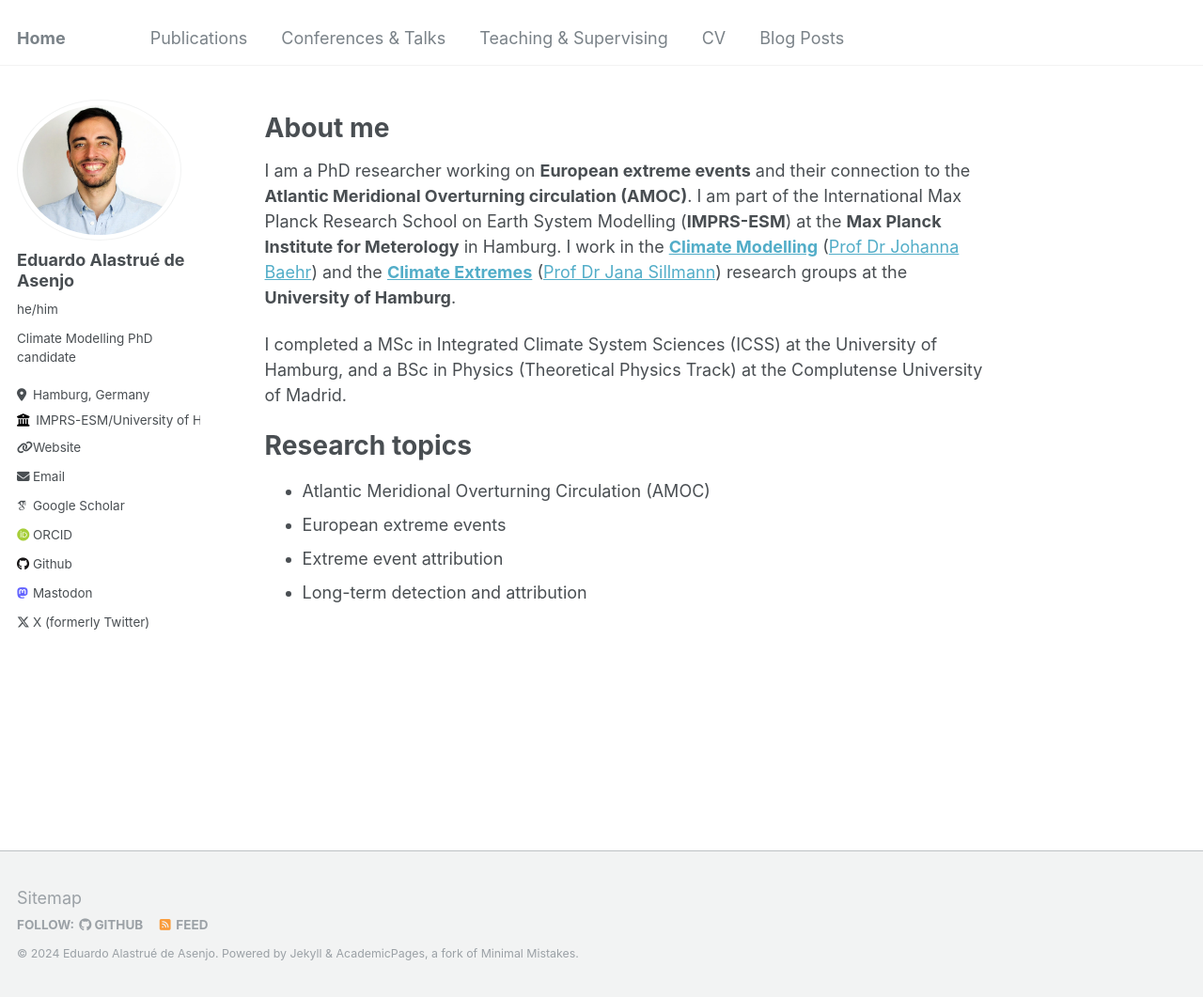
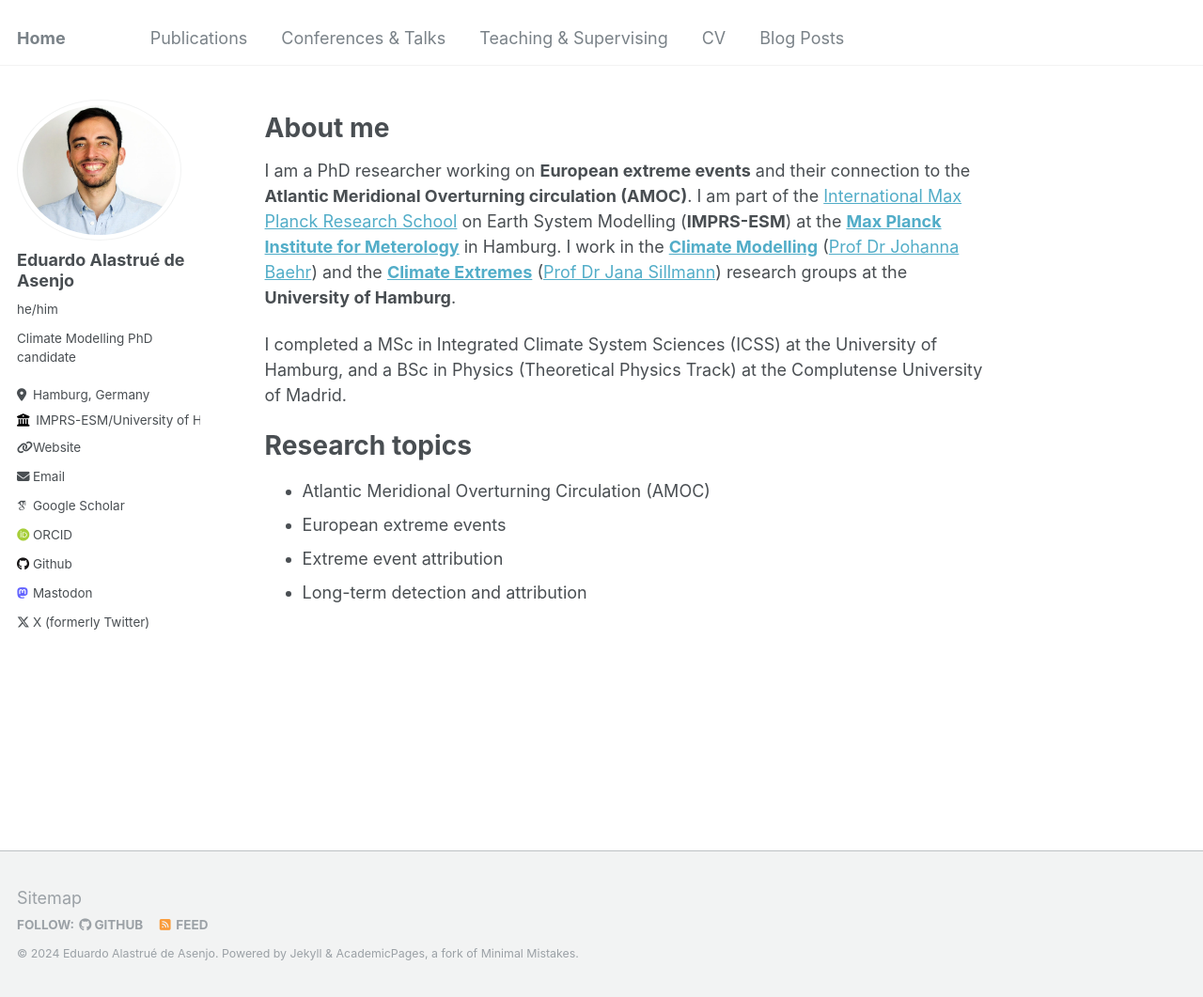
Before and after one commit to edualas/edualas.github.io, a Jekyll site: the page built from _pages/about.md, in a window 1280 px wide and 1061 px high. Shown: the whole window at 94% size. Built offline with Jekyll 4.4.1, drawn with Linux system fonts in a browser that asks for light colours; some web fonts are replaced; a file with an impossible date is left out; part of the change alters nothing that is shown.

```diff
--- a/_pages/about.md
+++ b/_pages/about.md
@@ -8,7 +8,7 @@ redirect_from:
 ---
 
 # About me
-I am a PhD researcher working on **European extreme events** and their connection to the **Atlantic Meridional Overturning circulation (AMOC)**. I am part of the International Max Planck Research School on Earth System Modelling (**IMPRS-ESM**) at the **Max Planck Institute for Meterology** in Hamburg. I work in the **[Climate Modelling](https://www.ifm.uni-hamburg.de/en/workareas/climatemodelling.html)** ([Prof Dr Johanna Baehr](https://www.ifm.uni-hamburg.de/en/institute/staff/baehr.html)) and the **[Climate Extremes](https://www.fnk.uni-hamburg.de/2-research/research-group-climate-extremes.html)** ([Prof Dr Jana Sillmann](https://www.fnk.uni-hamburg.de/2-research/research-group-climate-extremes/team/sillmann-jana.html)) research groups at the **University of Hamburg**.
+I am a PhD researcher working on **European extreme events** and their connection to the **Atlantic Meridional Overturning circulation (AMOC)**. I am part of the [International Max Planck Research School](https://mpimet.mpg.de/en/career/imprs-esm) on Earth System Modelling (**IMPRS-ESM**) at the **[Max Planck Institute for Meterology](https://mpimet.mpg.de/en/homepage)** in Hamburg. I work in the **[Climate Modelling](https://www.ifm.uni-hamburg.de/en/workareas/climatemodelling.html)** ([Prof Dr Johanna Baehr](https://www.ifm.uni-hamburg.de/en/institute/staff/baehr.html)) and the **[Climate Extremes](https://www.fnk.uni-hamburg.de/2-research/research-group-climate-extremes.html)** ([Prof Dr Jana Sillmann](https://www.fnk.uni-hamburg.de/2-research/research-group-climate-extremes/team/sillmann-jana.html)) research groups at the **University of Hamburg**.
 
 I completed a MSc in Integrated Climate System Sciences (ICSS) at the University of Hamburg, and a BSc in Physics (Theoretical Physics Track) at the Complutense University of Madrid.
 
```
